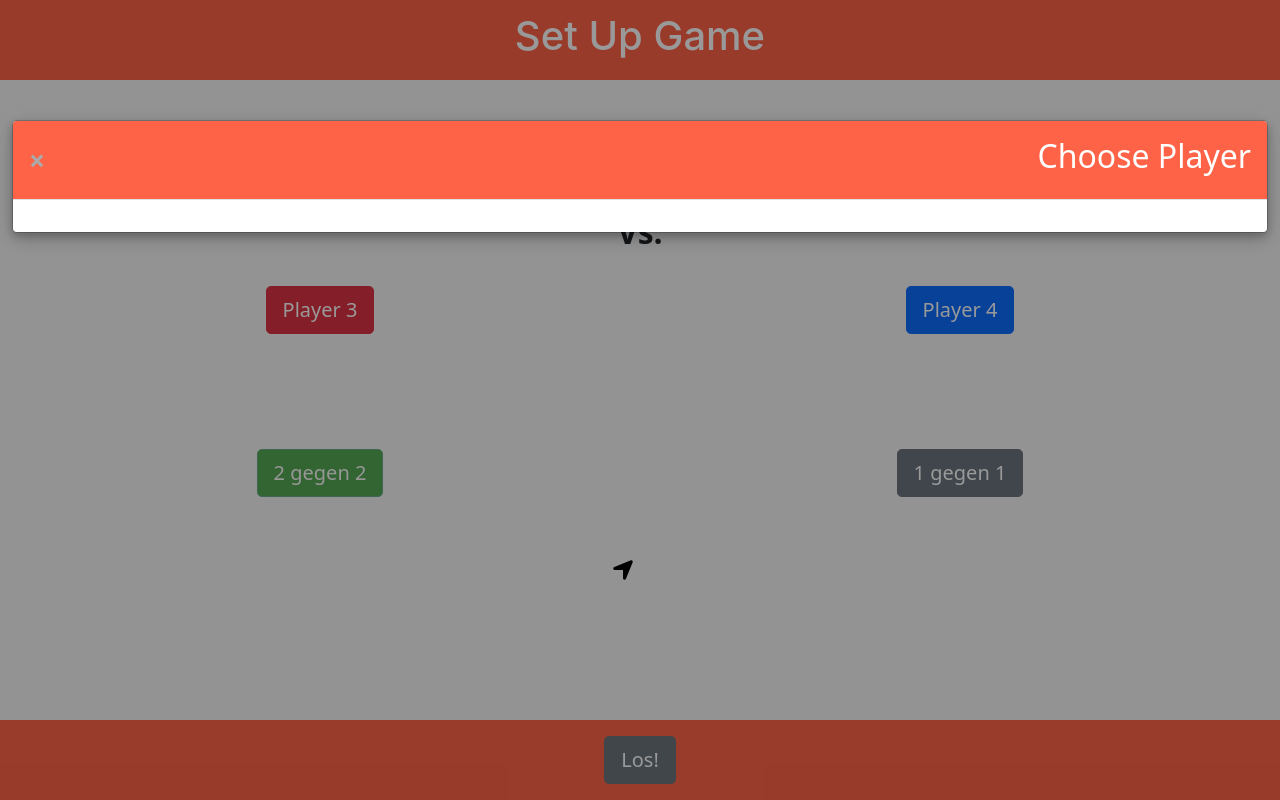
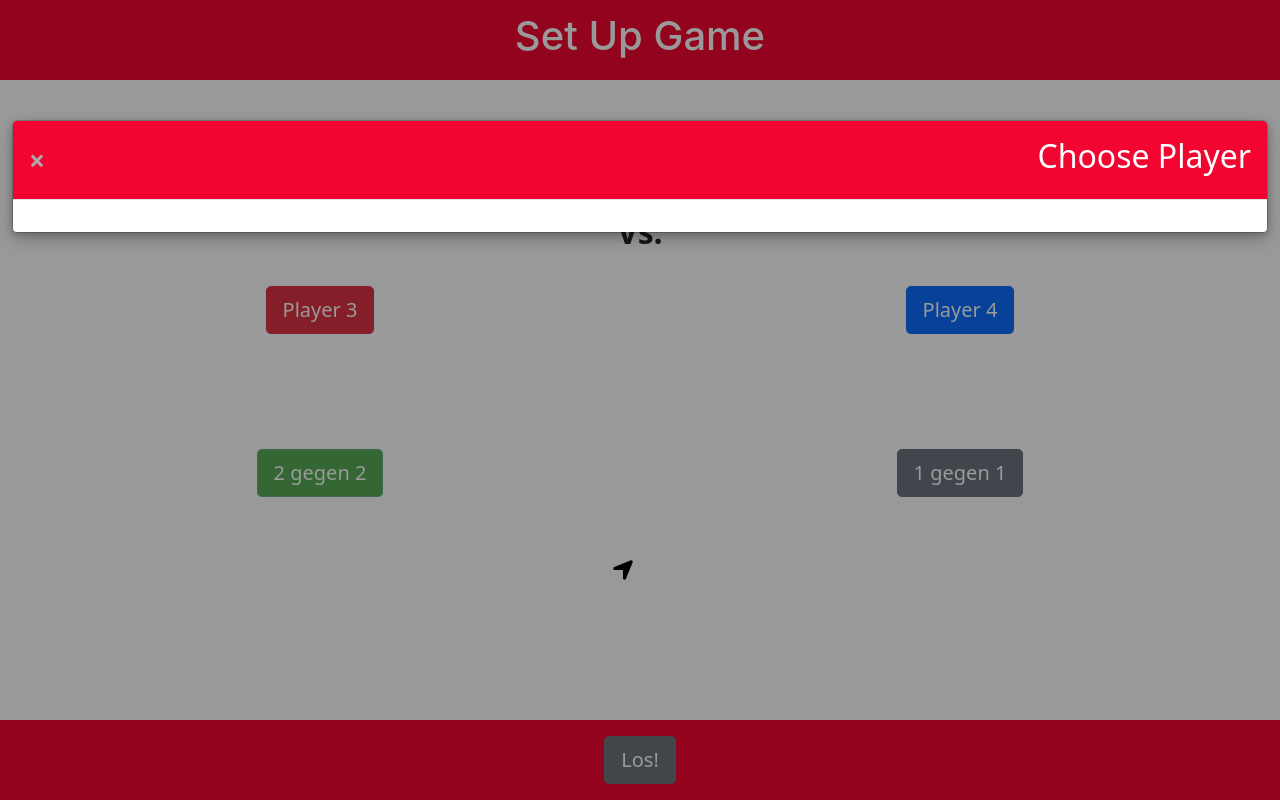
Before and after one commit to janhmn/janhmn.github.io, a plain HTML site: page Game/GameSetup/gameSetup.html in a window 1280 px wide. Both pictures are taken after a click on the button "Player 1". Drawn offline with nearby package versions, Linux system fonts and the light colour scheme.

Commit message:
rteady for final screen recording

```diff
--- a/Game/GameActive/game-styles.css
+++ b/Game/GameActive/game-styles.css
@@ -50,7 +50,7 @@
 
 .barSize {
   height: 10%;
-  background-color: tomato;
+  background-color: #f20530;
 
   display: flex;
   align-items: center;
@@ -86,6 +86,7 @@
   margin-left: 10%;
   margin-right: 10%;
   font-size: xx-large;
+  color: white;
 }
 
 .largeText {
--- a/Game/GameSetup/setupStyles.css
+++ b/Game/GameSetup/setupStyles.css
@@ -4,7 +4,7 @@
 }
 
 #header {
-  background-color: tomato;
+  background-color: #f20530;
   height: 10%;
   position: fixed;
   overflow: hidden;
@@ -18,14 +18,13 @@
 }
 
 #footerCont {
-  background-color: tomato;
-  height: 10%;
-  position: fixed;
-  overflow: hidden;
-  top: 90%;
+  background-color: #F20530;
+    width: 100%;
+    height: 5rem;
+    bottom: 0%;
 }
 
-#locationCol{
+#locationCol {
   display: flex;
   align-items: center;
   justify-content: center;
@@ -56,7 +55,7 @@
 
 .barSize {
   height: 10%;
-  background-color: tomato;
+  background-color: #f20530;
 
   display: flex;
   align-items: center;
@@ -69,7 +68,7 @@
 #mainBody {
   height: 80%;
   background-repeat: no-repeat;
-  background-color: whitesmoke;
+  background-color: white;
   position: absolute;
   top: 10%;
 }
@@ -102,6 +101,6 @@
   background-color: green;
 }
 
-.noClick{
+.noClick {
   pointer-events: none;
 }
--- a/indexStyle.css
+++ b/indexStyle.css
@@ -1,6 +1,5 @@
 #header {
-  background-color: tomato;
-  height: 10%;
+  background-color:#F20530;
   position: fixed;
   overflow: hidden;
   top: 0px;
@@ -8,16 +7,16 @@
 
 #mainContainer{
   padding:0%;
+
 }
 
 #mainBody{
-  background-color: white;
+  background-color: whitesmoke;
   height: 100%;
 }
 
 #footer{
-  background-color: tomato;
-  height: 10%;
+  background-color: #F20530;
   padding-bottom: 15px;
   padding-top: 15px;
 }
@@ -25,12 +24,15 @@
 
 #tableContainer{
   text-align: center;
-  background-color: whitesmoke;
+  color: white;
+  background-color: white;
+  backdrop-filter: blur(5px);
   padding: 5%;
-  border: 1px solid tomato;
+  border: 1px solid black;
   border-radius: 15px;
-  margin-top: 5%;
+
 }
+
 
 #userIcon{
   padding-bottom: 15px;
@@ -102,7 +104,7 @@
 }
 
 .offsetTop{
-  padding-top: 25%;
+ padding-top: 5em ;
 }
 
 .centered {
--- a/modal-styles.css
+++ b/modal-styles.css
@@ -39,7 +39,7 @@
 /* Modal Header */
 .modal-header {
   padding: 2px 16px;
-  background-color: tomato;
+  background-color: #f20530;
   color: white;
   text-align: center;
 }
```
Also changed, not shown: Game/GameActive/game.html (+3 -3 lines), Statistics/stats.css (+4 -5 lines), 1 other file.
